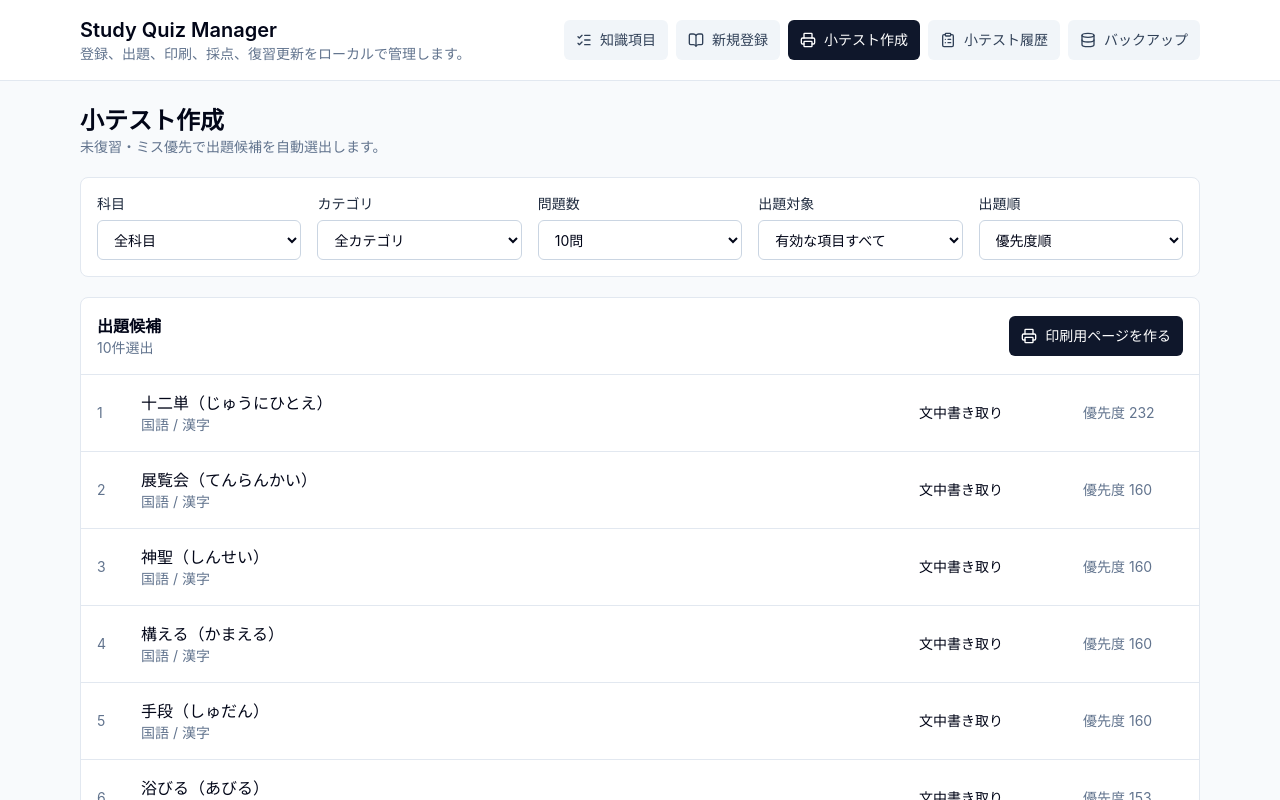
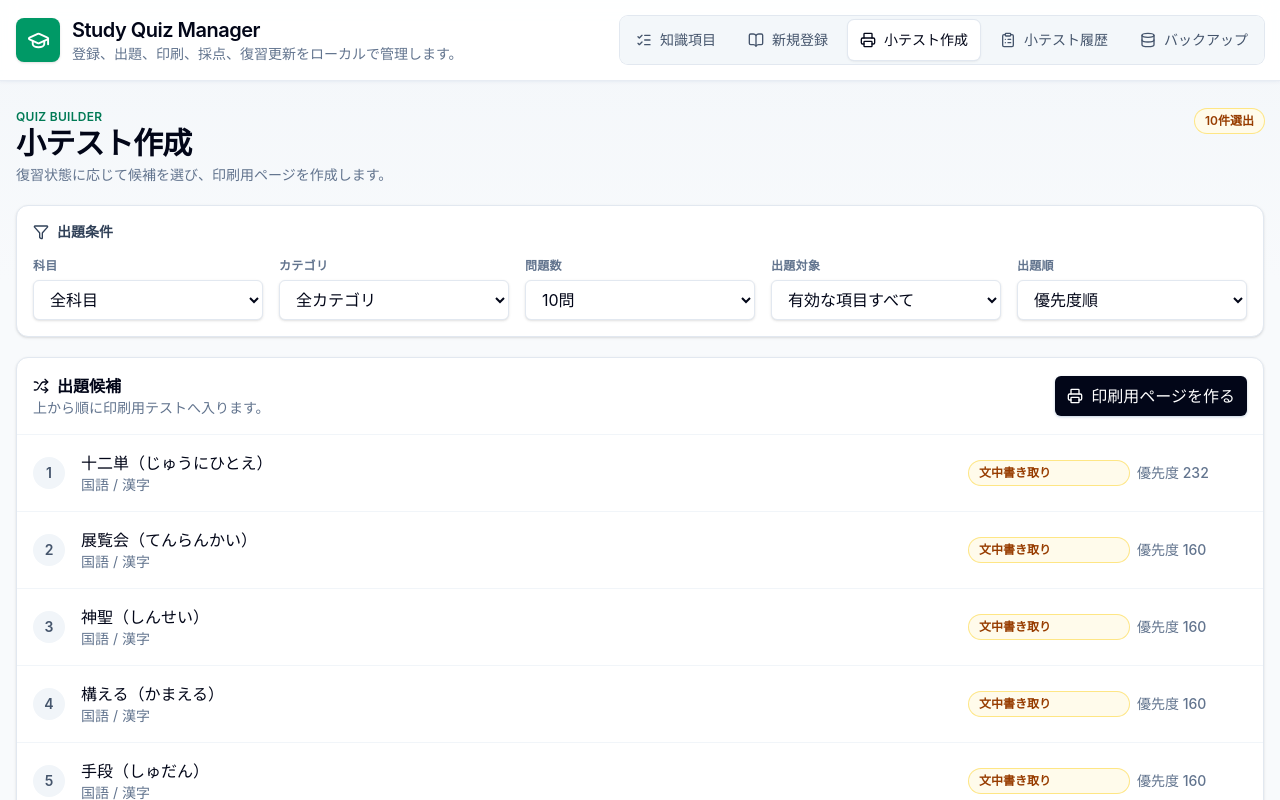
Before and after one commit to jeanbiego/study-quiz-manager, a React (Vite) app: page /quiz/new in a window 1280 px wide. Shown: the top 800 px of the page. Built offline with nearby package versions, Linux system fonts and the light colour scheme.

Commit message:
Polish app UI (#4)

```diff
--- a/src/app/App.tsx
+++ b/src/app/App.tsx
@@ -1,4 +1,4 @@
-import { BookOpen, ClipboardList, Database, FileCheck2, ListChecks, Printer } from 'lucide-react';
+import { BookOpen, ClipboardList, Database, FileCheck2, GraduationCap, ListChecks, Printer } from 'lucide-react';
 import { NavLink, Route, Routes } from 'react-router-dom';
 import { useAppData } from '../infra/useAppData';
 import { AppDataContext } from './AppDataContext';
@@ -23,21 +23,26 @@ export function App() {
 
   return (
     <AppDataContext.Provider value={appData}>
-      <div className="min-h-screen bg-slate-50 text-slate-950">
-        <header className="print:hidden border-b border-slate-200 bg-white">
-          <div className="mx-auto flex max-w-6xl flex-col gap-3 px-4 py-4 md:flex-row md:items-center md:justify-between">
-            <div>
-              <h1 className="text-xl font-semibold">Study Quiz Manager</h1>
-              <p className="text-sm text-slate-500">登録、出題、印刷、採点、復習更新をローカルで管理します。</p>
+      <div className="min-h-screen text-slate-950">
+        <header className="print:hidden border-b border-slate-200/80 bg-white/92 shadow-sm shadow-slate-200/60 backdrop-blur">
+          <div className="mx-auto flex max-w-7xl flex-col gap-4 px-4 py-4 lg:flex-row lg:items-center lg:justify-between">
+            <div className="flex items-center gap-3">
+              <div className="grid h-11 w-11 place-items-center rounded-lg bg-emerald-600 text-white shadow-sm">
+                <GraduationCap size={23} />
+              </div>
+              <div>
+                <h1 className="text-xl font-semibold tracking-tight">Study Quiz Manager</h1>
+                <p className="text-sm text-slate-500">登録、出題、印刷、採点、復習更新をローカルで管理します。</p>
+              </div>
             </div>
-            <nav className="flex flex-wrap gap-2">
+            <nav className="flex flex-wrap gap-2 rounded-lg bg-slate-100/80 p-1 ring-1 ring-slate-200">
               {navItems.map((item) => (
                 <NavLink
                   key={item.to}
                   to={item.to}
                   className={({ isActive }) =>
-                    `inline-flex min-h-10 items-center gap-2 rounded-md px-3 py-2 text-sm font-medium ${
-                      isActive ? 'bg-slate-900 text-white' : 'bg-slate-100 text-slate-700 hover:bg-slate-200'
+                    `inline-flex min-h-10 items-center gap-2 rounded-md px-3 py-2 text-sm font-medium transition ${
+                      isActive ? 'bg-white text-slate-950 shadow-sm ring-1 ring-slate-200' : 'text-slate-600 hover:bg-white/70 hover:text-slate-950'
                     }`
                   }
                 >
@@ -48,7 +53,7 @@ export function App() {
             </nav>
           </div>
         </header>
-        <main className="mx-auto max-w-6xl px-4 py-6 print:max-w-none print:p-0">
+        <main className="mx-auto max-w-7xl px-4 py-7 print:max-w-none print:p-0">
           <Routes>
             <Route path="/" element={<ItemsPage />} />
             <Route path="/items/new" element={<ItemFormPage />} />
--- a/src/app/pages/ItemsPage.tsx
+++ b/src/app/pages/ItemsPage.tsx
@@ -1,11 +1,13 @@
-import { Edit3, Plus, Trash2 } from 'lucide-react';
+import { AlertTriangle, CalendarClock, CheckCircle2, Edit3, Layers3, Plus, Trash2 } from 'lucide-react';
+import { useMemo, useState } from 'react';
 import { Link } from 'react-router-dom';
+import { toDateOnly } from '../../domain/date';
 import { SUBJECT_LABELS, QUESTION_TYPE_LABELS } from '../../domain/types';
-import type { Subject } from '../../domain/types';
+import type { Result, StudyItem, Subject } from '../../domain/types';
+import { Badge } from '../../ui/Badge';
 import { Button } from '../../ui/Button';
 import { SelectInput, TextInput } from '../../ui/FormField';
 import { useAppDataContext } from '../AppDataContext';
-import { useMemo, useState } from 'react';
 
 export function ItemsPage() {
   const { data, setData } = useAppDataContext();
@@ -15,6 +17,14 @@ export function ItemsPage() {
 
   const stateByItemId = useMemo(() => new Map(data.reviewStates.map((state) => [state.studyItemId, state])), [data.reviewStates]);
   const categories = useMemo(() => [...new Set(data.studyItems.map((item) => item.category).filter(Boolean))].sort(), [data.studyItems]);
+  const today = toDateOnly(new Date());
+  const activeCount = data.studyItems.filter((item) => item.status === 'active').length;
+  const dueCount = data.studyItems.filter((item) => {
+    const reviewState = stateByItemId.get(item.id);
+    return item.status === 'active' && (!reviewState?.nextReviewDate || reviewState.nextReviewDate <= today);
+  }).length;
+  const mistakeCount = data.reviewStates.filter((state) => state.mistakeCount > 0 || state.lastResult === 'partial' || state.lastResult === 'incorrect').length;
+  const masteredCount = data.studyItems.filter((item) => item.status === 'mastered').length;
 
   const filteredItems = data.studyItems.filter((item) => {
     const queryTarget = `${item.title} ${item.questionText} ${item.answer} ${item.category} ${item.unit ?? ''}`.toLowerCase();
@@ -46,8 +56,9 @@ export function ItemsPage() {
     <section className="grid gap-5">
       <div className="flex flex-col gap-3 md:flex-row md:items-end md:justify-between">
         <div>
-          <h2 className="text-2xl font-semibold">知識項目</h2>
-          <p className="text-sm text-slate-500">{data.studyItems.length}件登録済み</p>
+          <p className="text-xs font-semibold uppercase tracking-wide text-emerald-700">Knowledge Items</p>
+          <h2 className="text-3xl font-semibold tracking-tight">知識項目</h2>
+          <p className="mt-1 text-sm text-slate-500">{data.studyItems.length}件登録済み。復習候補を検索・整理します。</p>
         </div>
         <Link to="/items/new">
           <Button>
@@ -57,7 +68,14 @@ export function ItemsPage() {
         </Link>
       </div>
 
-      <div className="grid gap-3 rounded-lg border border-slate-200 bg-white p-4 md:grid-cols-[1fr_160px_180px]">
+      <div className="grid grid-cols-2 gap-3 md:grid-cols-4">
+        <StatCard icon={Layers3} label="有効項目" value={activeCount} tone="emerald" />
+        <StatCard icon={CalendarClock} label="出題対象" value={dueCount} tone="amber" />
+        <StatCard icon={AlertTriangle} label="ミス履歴あり" value={mistakeCount} tone="rose" />
+        <StatCard icon={CheckCircle2} label="定着" value={masteredCount} tone="sky" />
+      </div>
+
+      <div className="grid gap-3 rounded-xl border border-slate-200 bg-white p-4 shadow-sm md:grid-cols-[1fr_160px_180px]">
         <TextInput placeholder="タイトル、問題文、正解で検索" value={query} onChange={(event) => setQuery(event.target.value)} />
         <SelectInput value={subject} onChange={(event) => setSubject(event.target.value as Subject | '')}>
           <option value="">全科目</option>
@@ -77,9 +95,9 @@ export function ItemsPage() {
         </SelectInput>
       </div>
 
-      <div className="overflow-hidden rounded-lg border border-slate-200 bg-white">
+      <div className="overflow-x-auto rounded-xl border border-slate-200 bg-white shadow-sm">
         <table className="w-full min-w-[900px] border-collapse text-left text-sm">
-          <thead className="bg-slate-100 text-xs uppercase tracking-wide text-slate-500">
+          <thead className="bg-slate-50 text-xs uppercase tracking-wide text-slate-500">
             <tr>
               <th className="px-4 py-3">科目</th>
               <th className="px-4 py-3">カテゴリ</th>
@@ -96,23 +114,27 @@ export function ItemsPage() {
             {filteredItems.map((item) => {
               const reviewState = stateByItemId.get(item.id);
               return (
-                <tr key={item.id} className="border-t border-slate-200">
-                  <td className="px-4 py-3">{SUBJECT_LABELS[item.subject]}</td>
-                  <td className="px-4 py-3">{item.category}</td>
+                <tr key={item.id} className="border-t border-slate-100 hover:bg-slate-50/70">
+                  <td className="px-4 py-3">
+                    <Badge tone={getSubjectTone(item.subject)}>{SUBJECT_LABELS[item.subject]}</Badge>
+                  </td>
+                  <td className="px-4 py-3 text-slate-600">{item.category}</td>
                   <td className="px-4 py-3 font-medium">{item.title}</td>
                   <td className="px-4 py-3">{item.answer}</td>
-                  <td className="px-4 py-3">{QUESTION_TYPE_LABELS[item.defaultQuestionType]}</td>
+                  <td className="px-4 py-3 text-slate-600">{QUESTION_TYPE_LABELS[item.defaultQuestionType]}</td>
                   <td className="px-4 py-3">{reviewState?.nextReviewDate ?? '未復習'}</td>
-                  <td className="px-4 py-3">{item.status}</td>
-                  <td className="px-4 py-3">{reviewState?.lastResult ?? '-'}</td>
+                  <td className="px-4 py-3">
+                    <Badge tone={item.status === 'active' ? 'emerald' : item.status === 'mastered' ? 'sky' : 'slate'}>{item.status}</Badge>
+                  </td>
+                  <td className="px-4 py-3">{reviewState?.lastResult ? <ResultBadge result={reviewState.lastResult} /> : '-'}</td>
                   <td className="px-4 py-3">
                     <div className="flex gap-2">
                       <Link to={`/items/${item.id}/edit`}>
-                        <Button variant="secondary" title="編集">
+                        <Button variant="secondary" size="icon" title="編集">
                           <Edit3 size={15} />
                         </Button>
                       </Link>
-                      <Button variant="danger" title="削除" onClick={() => deleteItem(item.id)}>
+                      <Button variant="danger" size="icon" title="削除" onClick={() => deleteItem(item.id)}>
                         <Trash2 size={15} />
                       </Button>
                     </div>
@@ -127,3 +149,53 @@ export function ItemsPage() {
     </section>
   );
 }
+
+type StatCardProps = {
+  icon: typeof Layers3;
+  label: string;
+  value: number;
+  tone: 'emerald' | 'amber' | 'rose' | 'sky';
+};
+
+const statToneClasses: Record<StatCardProps['tone'], string> = {
+  emerald: 'bg-emerald-50 text-emerald-700 ring-emerald-100',
+  amber: 'bg-amber-50 text-amber-700 ring-amber-100',
+  rose: 'bg-rose-50 text-rose-700 ring-rose-100',
+  sky: 'bg-sky-50 text-sky-700 ring-sky-100',
+};
+
+function StatCard({ icon: Icon, label, value, tone }: StatCardProps) {
+  return (
+    <div className="rounded-xl border border-slate-200 bg-white p-4 shadow-sm">
+      <div className={`mb-3 grid h-9 w-9 place-items-center rounded-lg ring-1 ${statToneClasses[tone]}`}>
+        <Icon size={18} />
+      </div>
+      <p className="text-2xl font-semibold tracking-tight">{value}</p>
+      <p className="text-sm text-slate-500">{label}</p>
+    </div>
+  );
+}
+
+function ResultBadge({ result }: { result: Result }) {
+  if (result === 'correct') {
+    return <Badge tone="emerald">正解</Badge>;
+  }
+
+  if (result === 'partial') {
+    return <Badge tone="amber">字が違う</Badge>;
+  }
+
+  return <Badge tone="rose">違う言葉</Badge>;
+}
+
+function getSubjectTone(subject: StudyItem['subject']) {
+  if (subject === 'japanese') {
+    return 'rose';
+  }
+
+  if (subject === 'science') {
+    return 'emerald';
+  }
+
+  return 'sky';
+}
--- a/src/app/pages/QuizBuilderPage.tsx
+++ b/src/app/pages/QuizBuilderPage.tsx
@@ -1,4 +1,4 @@
-import { Printer } from 'lucide-react';
+import { Filter, Printer, Shuffle } from 'lucide-react';
 import { FormEvent, useMemo, useState } from 'react';
 import { useNavigate } from 'react-router-dom';
 import { selectQuizItems } from '../../domain/quizSelection';
@@ -6,6 +6,7 @@ import type { QuizOrder, QuizTarget } from '../../domain/quizSelection';
 import { QUESTION_TYPE_LABELS, SUBJECT_LABELS } from '../../domain/types';
 import type { Subject } from '../../domain/types';
 import { createId } from '../../infra/id';
+import { Badge } from '../../ui/Badge';
 import { Button } from '../../ui/Button';
 import { Field, SelectInput } from '../../ui/FormField';
 import { useAppDataContext } from '../AppDataContext';
@@ -58,12 +59,21 @@ export function QuizBuilderPage() {
 
   return (
     <form className="grid gap-5" onSubmit={createQuiz}>
-      <div>
-        <h2 className="text-2xl font-semibold">小テスト作成</h2>
-        <p className="text-sm text-slate-500">未復習・ミス優先で出題候補を自動選出します。</p>
+      <div className="flex flex-col gap-3 md:flex-row md:items-end md:justify-between">
+        <div>
+          <p className="text-xs font-semibold uppercase tracking-wide text-emerald-700">Quiz Builder</p>
+          <h2 className="text-3xl font-semibold tracking-tight">小テスト作成</h2>
+          <p className="mt-1 text-sm text-slate-500">復習状態に応じて候補を選び、印刷用ページを作成します。</p>
+        </div>
+        <Badge tone="amber" className="self-start">{selectedItems.length}件選出</Badge>
       </div>
 
-      <div className="grid gap-4 rounded-lg border border-slate-200 bg-white p-4 md:grid-cols-5">
+      <div className="rounded-xl border border-slate-200 bg-white p-4 shadow-sm">
+        <div className="mb-4 flex items-center gap-2 text-sm font-semibold text-slate-700">
+          <Filter size={16} />
+          出題条件
+        </div>
+        <div className="grid gap-4 md:grid-cols-5">
         <Field label="科目">
           <SelectInput value={subject} onChange={(event) => setSubject(event.target.value as Subject | '')}>
             <option value="">全科目</option>
@@ -108,31 +118,35 @@ export function QuizBuilderPage() {
             <option value="random">ランダム</option>
           </SelectInput>
         </Field>
+        </div>
       </div>
 
-      <section className="rounded-lg border border-slate-200 bg-white">
-        <div className="flex items-center justify-between border-b border-slate-200 p-4">
+      <section className="rounded-xl border border-slate-200 bg-white shadow-sm">
+        <div className="flex items-center justify-between border-b border-slate-100 p-4">
           <div>
-            <h3 className="font-semibold">出題候補</h3>
-            <p className="text-sm text-slate-500">{selectedItems.length}件選出</p>
+            <h3 className="flex items-center gap-2 font-semibold">
+              <Shuffle size={16} />
+              出題候補
+            </h3>
+            <p className="text-sm text-slate-500">上から順に印刷用テストへ入ります。</p>
           </div>
           <Button disabled={!selectedItems.length}>
             <Printer size={16} />
             印刷用ページを作る
           </Button>
         </div>
-        <ol className="divide-y divide-slate-200">
+        <ol className="divide-y divide-slate-100">
           {selectedItems.map(({ item, questionType, priorityScore }, index) => (
-            <li key={item.id} className="grid gap-1 p-4 md:grid-cols-[40px_1fr_160px_100px] md:items-center">
-              <span className="text-sm text-slate-500">{index + 1}</span>
+            <li key={item.id} className="grid gap-2 p-4 hover:bg-slate-50/70 md:grid-cols-[40px_1fr_160px_110px] md:items-center">
+              <span className="grid h-8 w-8 place-items-center rounded-full bg-slate-100 text-sm font-semibold text-slate-600">{index + 1}</span>
               <div>
                 <p className="font-medium">{item.title}</p>
                 <p className="text-sm text-slate-500">
                   {SUBJECT_LABELS[item.subject]} / {item.category}
                 </p>
               </div>
-              <span className="text-sm">{QUESTION_TYPE_LABELS[questionType]}</span>
-              <span className="text-sm text-slate-500">優先度 {priorityScore}</span>
+              <Badge tone={questionType === 'contextual_writing' ? 'amber' : 'slate'}>{QUESTION_TYPE_LABELS[questionType]}</Badge>
+              <span className="text-sm font-medium text-slate-500">優先度 {priorityScore}</span>
             </li>
           ))}
         </ol>
--- a/src/styles.css
+++ b/src/styles.css
@@ -7,6 +7,22 @@
 
 body {
   margin: 0;
+  min-width: 320px;
+  background:
+    linear-gradient(180deg, rgba(241, 245, 249, 0.72), rgba(248, 250, 252, 1) 280px),
+    #f8fafc;
+}
+
+button,
+input,
+select,
+textarea {
+  font: inherit;
+}
+
+::selection {
+  background: #bbf7d0;
+  color: #0f172a;
 }
 
 @media print {
--- /dev/null
+++ b/src/ui/Badge.tsx
@@ -0,0 +1,20 @@
+import type { PropsWithChildren } from 'react';
+
+type BadgeTone = 'slate' | 'emerald' | 'amber' | 'rose' | 'sky';
+
+type BadgeProps = PropsWithChildren<{
+  tone?: BadgeTone;
+  className?: string;
+}>;
+
+const toneClasses: Record<BadgeTone, string> = {
+  slate: 'bg-slate-100 text-slate-700 ring-slate-200',
+  emerald: 'bg-emerald-50 text-emerald-700 ring-emerald-200',
+  amber: 'bg-amber-50 text-amber-800 ring-amber-200',
+  rose: 'bg-rose-50 text-rose-700 ring-rose-200',
+  sky: 'bg-sky-50 text-sky-700 ring-sky-200',
+};
+
+export function Badge({ tone = 'slate', className = '', children }: BadgeProps) {
+  return <span className={`inline-flex items-center rounded-full px-2.5 py-1 text-xs font-semibold ring-1 ${toneClasses[tone]} ${className}`}>{children}</span>;
+}
--- a/src/ui/Button.tsx
+++ b/src/ui/Button.tsx
@@ -1,22 +1,30 @@
 import type { ButtonHTMLAttributes, PropsWithChildren } from 'react';
 
 type ButtonVariant = 'primary' | 'secondary' | 'danger' | 'ghost';
+type ButtonSize = 'md' | 'sm' | 'icon';
 
 type ButtonProps = PropsWithChildren<ButtonHTMLAttributes<HTMLButtonElement>> & {
   variant?: ButtonVariant;
+  size?: ButtonSize;
 };
 
 const variantClasses: Record<ButtonVariant, string> = {
-  primary: 'bg-slate-900 text-white hover:bg-slate-700',
-  secondary: 'bg-white text-slate-900 ring-1 ring-slate-300 hover:bg-slate-50',
-  danger: 'bg-red-600 text-white hover:bg-red-500',
+  primary: 'bg-slate-950 text-white shadow-sm shadow-slate-300 hover:bg-slate-800',
+  secondary: 'bg-white text-slate-900 ring-1 ring-slate-200 hover:bg-slate-50',
+  danger: 'bg-rose-600 text-white shadow-sm shadow-rose-100 hover:bg-rose-500',
   ghost: 'bg-transparent text-slate-700 hover:bg-slate-100',
 };
 
-export function Button({ variant = 'primary', className = '', children, ...props }: ButtonProps) {
+const sizeClasses: Record<ButtonSize, string> = {
+  md: 'min-h-10 px-3 py-2',
+  sm: 'min-h-9 px-3 py-1.5',
+  icon: 'h-9 w-9 p-0',
+};
+
+export function Button({ variant = 'primary', size = 'md', className = '', children, ...props }: ButtonProps) {
   return (
     <button
-      className={`inline-flex min-h-10 items-center justify-center gap-2 rounded-md px-3 py-2 text-sm font-medium transition disabled:cursor-not-allowed disabled:opacity-50 ${variantClasses[variant]} ${className}`}
+      className={`inline-flex items-center justify-center gap-2 rounded-md text-sm font-medium transition focus-visible:outline focus-visible:outline-2 focus-visible:outline-offset-2 focus-visible:outline-emerald-500 disabled:cursor-not-allowed disabled:opacity-50 ${sizeClasses[size]} ${variantClasses[variant]} ${className}`}
       {...props}
     >
       {children}
--- a/src/ui/FormField.tsx
+++ b/src/ui/FormField.tsx
@@ -8,7 +8,7 @@ type FieldProps = PropsWithChildren<{
 export function Field({ label, hint, children }: FieldProps) {
   return (
     <label className="grid gap-1.5">
-      <span className="text-sm font-medium text-slate-800">{label}</span>
+      <span className="text-xs font-semibold uppercase tracking-wide text-slate-500">{label}</span>
       {children}
       {hint ? <span className="text-xs text-slate-500">{hint}</span> : null}
     </label>
@@ -16,13 +16,28 @@ export function Field({ label, hint, children }: FieldProps) {
 }
 
 export function TextInput(props: InputHTMLAttributes<HTMLInputElement>) {
-  return <input className="min-h-10 rounded-md border border-slate-300 bg-white px-3 py-2 text-sm outline-none focus:border-slate-700" {...props} />;
+  return (
+    <input
+      className="min-h-10 rounded-md border border-slate-200 bg-white px-3 py-2 text-sm shadow-sm outline-none transition placeholder:text-slate-400 focus:border-emerald-500 focus:ring-2 focus:ring-emerald-100"
+      {...props}
+    />
+  );
 }
 
 export function TextArea(props: TextareaHTMLAttributes<HTMLTextAreaElement>) {
-  return <textarea className="min-h-24 rounded-md border border-slate-300 bg-white px-3 py-2 text-sm outline-none focus:border-slate-700" {...props} />;
+  return (
+    <textarea
+      className="min-h-24 rounded-md border border-slate-200 bg-white px-3 py-2 text-sm shadow-sm outline-none transition placeholder:text-slate-400 focus:border-emerald-500 focus:ring-2 focus:ring-emerald-100"
+      {...props}
+    />
+  );
 }
 
 export function SelectInput(props: SelectHTMLAttributes<HTMLSelectElement>) {
-  return <select className="min-h-10 rounded-md border border-slate-300 bg-white px-3 py-2 text-sm outline-none focus:border-slate-700" {...props} />;
+  return (
+    <select
+      className="min-h-10 rounded-md border border-slate-200 bg-white px-3 py-2 text-sm shadow-sm outline-none transition focus:border-emerald-500 focus:ring-2 focus:ring-emerald-100"
+      {...props}
+    />
+  );
 }
```
Also changed, not shown: src/app/pages/BackupPage.tsx (+15 -8 lines), src/app/pages/ItemFormPage.tsx (+10 -6 lines), src/app/pages/QuizzesPage.tsx (+23 -12 lines), src/app/pages/ScoreQuizPage.tsx (+13 -4 lines).
